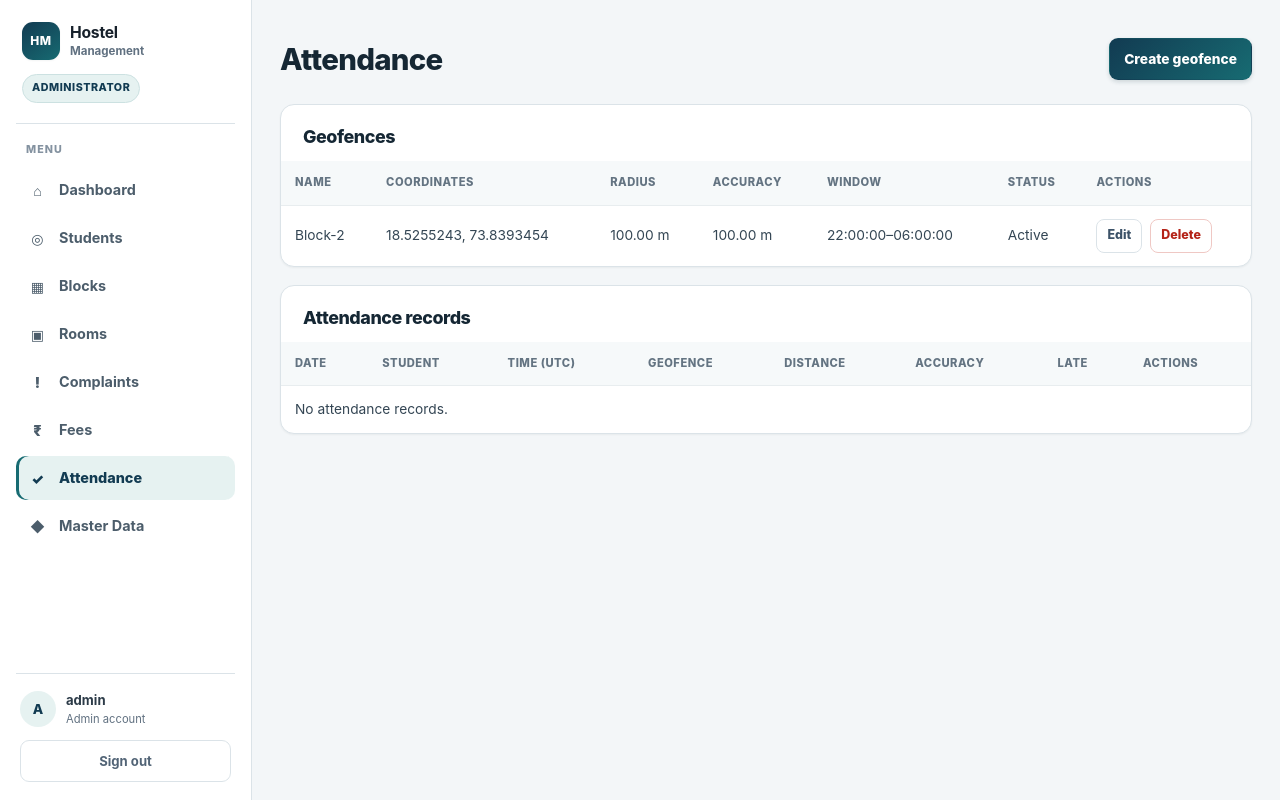
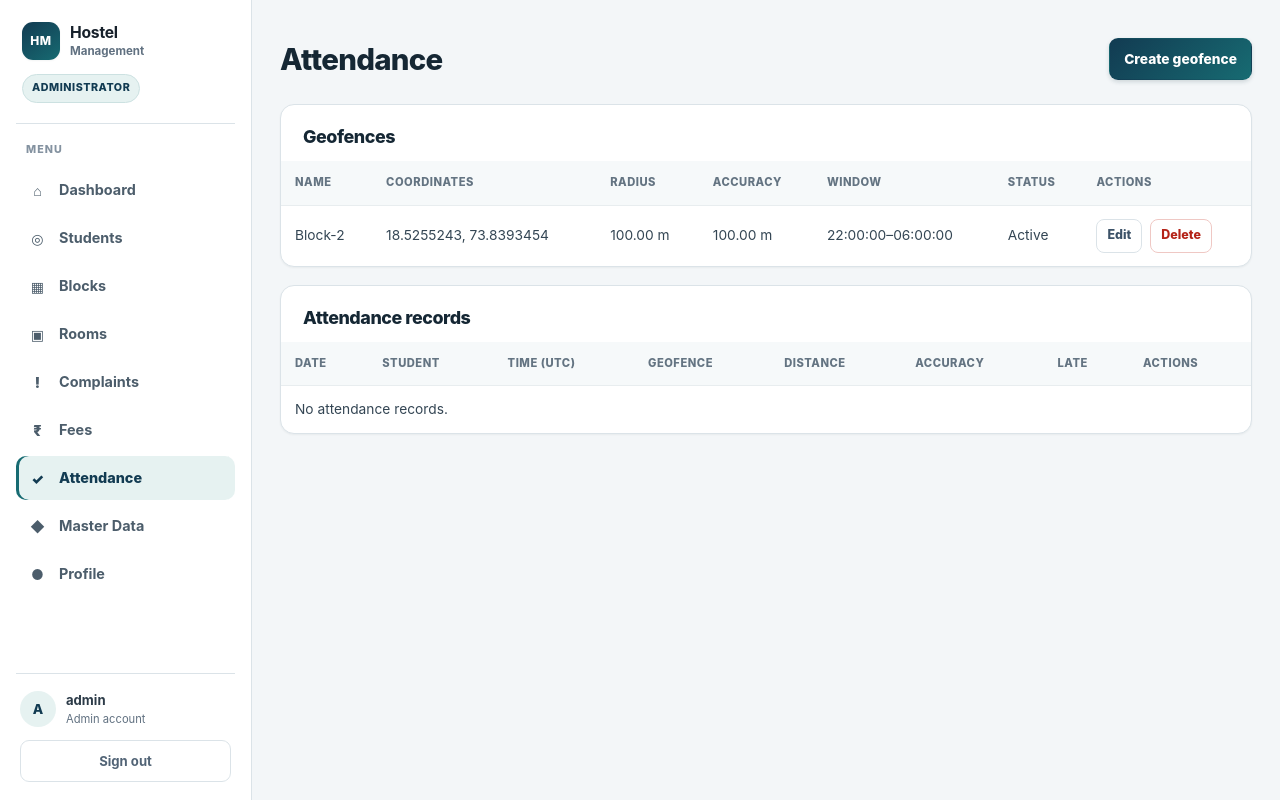
Before and after one commit to PANDATD/DES-Hostel-Mangment-, a Flask app: page /admin/attendance in a window 1280 px wide. Run offline with Flask 3, Linux system fonts and the light colour scheme; a user stored in the database is signed in; data comes from the database, SQL or seed files in the repository; data that the repository does not hold is empty.

Commit message:
ui: add profile navigation entry

```diff
--- a/app/templates/base.html
+++ b/app/templates/base.html
@@ -51,6 +51,7 @@
             <a class="nav-link {{ 'active' if endpoint == 'student.fees' else '' }}" href="{{ url_for('student.fees') }}"><span class="nav-icon" aria-hidden="true">₹</span><span>Fees</span></a>
             <a class="nav-link {{ 'active' if endpoint == 'student.attendance' else '' }}" href="{{ url_for('student.attendance') }}"><span class="nav-icon" aria-hidden="true">✓</span><span>Attendance</span></a>
           {% endif %}
+          <a class="nav-link {{ 'active' if endpoint == 'auth.profile' else '' }}" href="{{ url_for('auth.profile') }}"><span class="nav-icon" aria-hidden="true">●</span><span>Profile</span></a>
         </nav>
 
         <div class="sidebar-foot">
```
